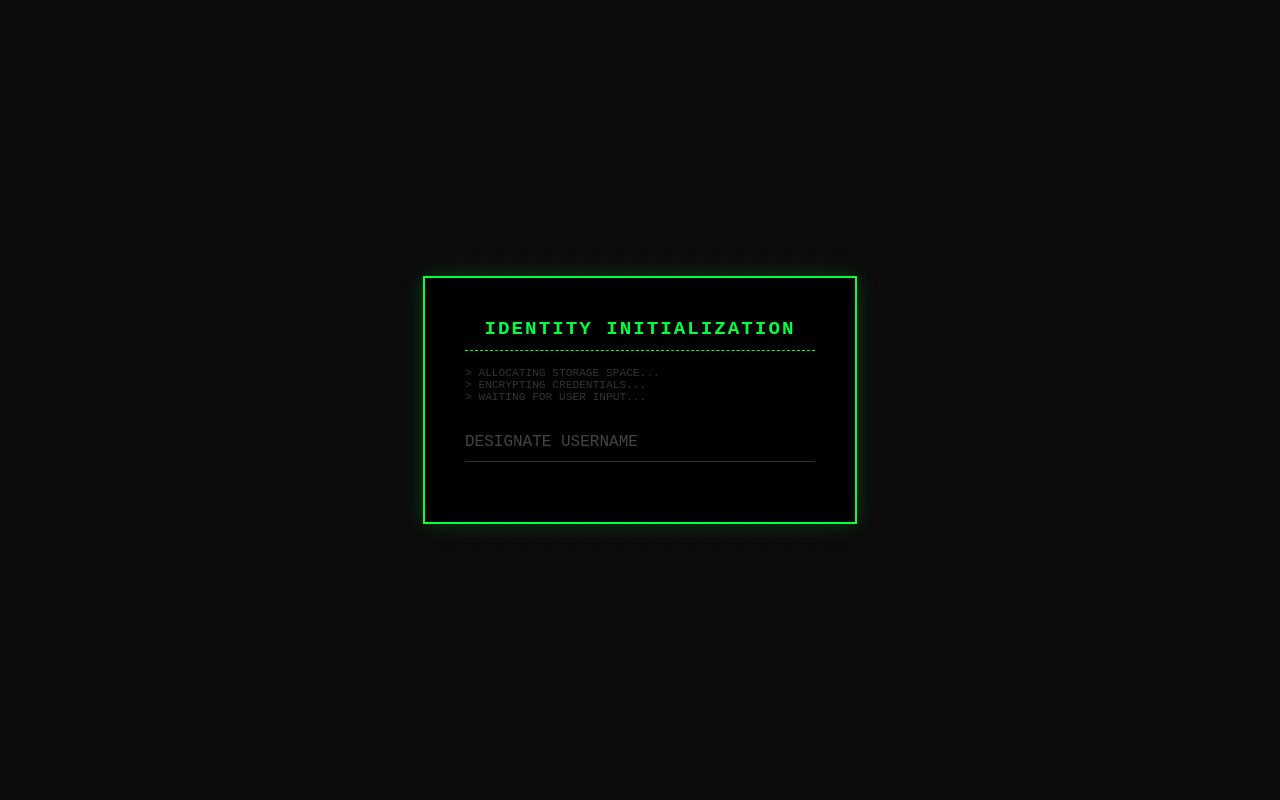
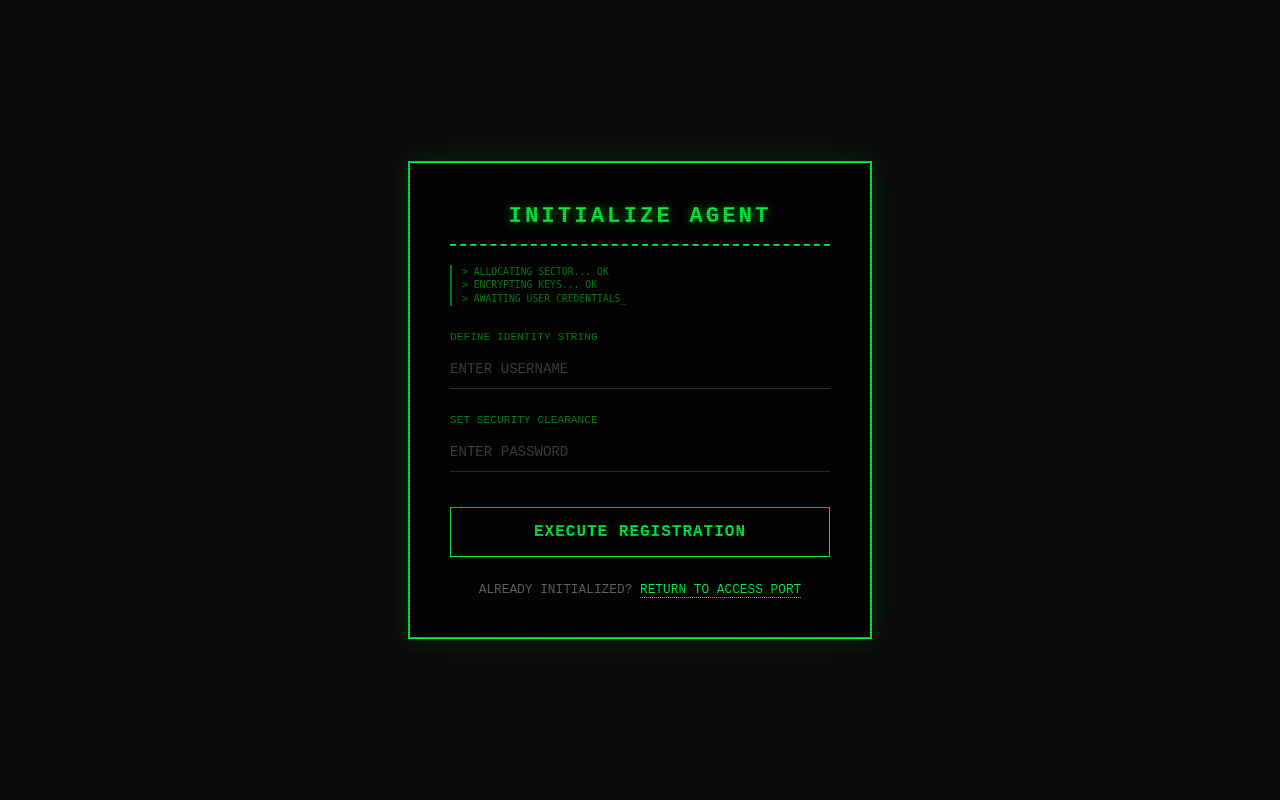
Before and after one commit to Muhsin-603/FTP, a Flask app: page /register in a window 1280 px wide. Run offline with Flask 3, Linux system fonts and the light colour scheme.

Commit message:
register.html included

```diff
--- a/templates/register.html
+++ b/templates/register.html
@@ -3,13 +3,15 @@
 <head>
     <meta charset="UTF-8">
     <meta name="viewport" content="width=device-width, initial-scale=1.0">
-    <title>SYSTEM // NEW USER ENTRY</title>
+    <title>SYSTEM // NEW AGENT</title>
     <style>
         :root {
             --bg-color: #0a0a0a;
             --terminal-green: #00ff41;
+            --terminal-dim: #008f11;
             --error-red: #ff3333;
             --dim-gray: #333;
+            --glass-black: rgba(0, 0, 0, 0.95);
         }
 
         body {
@@ -24,17 +26,17 @@
             overflow: hidden;
         }
 
-        /* The CRT Screen Effect */
+        /* CRT Scanline Overlay */
         body::before {
             content: " ";
             display: block;
-            position: absolute;
+            position: fixed;
             top: 0;
             left: 0;
             bottom: 0;
             right: 0;
             background: linear-gradient(rgba(18, 16, 16, 0) 50%, rgba(0, 0, 0, 0.25) 50%), linear-gradient(90deg, rgba(255, 0, 0, 0.06), rgba(0, 255, 0, 0.02), rgba(0, 0, 255, 0.06));
-            z-index: 2;
+            z-index: 999;
             background-size: 100% 2px, 3px 100%;
             pointer-events: none;
         }
@@ -42,26 +44,46 @@
         .register-container {
             border: 2px solid var(--terminal-green);
             padding: 40px;
-            width: 350px;
-            box-shadow: 0 0 20px rgba(0, 255, 65, 0.2);
+            width: 380px;
+            background: var(--glass-black);
+            box-shadow: 0 0 25px rgba(0, 255, 65, 0.15);
             position: relative;
-            z-index: 3;
-            background: rgba(0, 0, 0, 0.9);
+            z-index: 1;
         }
 
         h2 {
             text-align: center;
-            border-bottom: 1px dashed var(--terminal-green);
-            padding-bottom: 10px;
+            border-bottom: 2px dashed var(--terminal-green);
+            padding-bottom: 15px;
             margin-top: 0;
             text-transform: uppercase;
-            letter-spacing: 2px;
-            font-size: 1.2em;
+            letter-spacing: 3px;
+            font-size: 1.4em;
+            text-shadow: 0 0 10px var(--terminal-dim);
+        }
+
+        .system-log {
+            font-size: 0.75em;
+            color: var(--terminal-dim);
+            margin-bottom: 25px;
+            font-family: monospace;
+            line-height: 1.4;
+            border-left: 2px solid var(--terminal-dim);
+            padding-left: 10px;
         }
 
         .input-group {
-            margin-bottom: 20px;
+            margin-bottom: 25px;
             position: relative;
+        }
+
+        /* Input Label Styling */
+        label {
+            display: block;
+            font-size: 0.7em;
+            margin-bottom: 5px;
+            color: var(--terminal-dim);
+            text-transform: uppercase;
         }
 
         input {
@@ -70,103 +92,113 @@
             border: none;
             border-bottom: 1px solid var(--dim-gray);
             color: var(--terminal-green);
-            font-family: inherit;
-            font-size: 16px;
+            font-family: 'Courier New', monospace;
+            font-size: 1.1em;
             padding: 10px 0;
             outline: none;
-            transition: border-color 0.3s;
+            transition: all 0.3s;
+            box-sizing: border-box; /* Fixes padding issues */
         }
 
         input:focus {
             border-bottom: 1px solid var(--terminal-green);
+            box-shadow: 0 5px 10px -10px var(--terminal-green);
         }
 
         input::placeholder {
             color: #444;
+            font-size: 0.8em;
             text-transform: uppercase;
         }
 
         button {
             width: 100%;
-            padding: 12px;
+            padding: 15px;
             background: transparent;
             border: 1px solid var(--terminal-green);
             color: var(--terminal-green);
             font-family: inherit;
             font-weight: bold;
+            font-size: 1em;
             text-transform: uppercase;
             cursor: pointer;
             transition: all 0.3s ease;
             margin-top: 10px;
+            letter-spacing: 1px;
         }
 
         button:hover {
             background: var(--terminal-green);
-            color: var(--bg-color);
-            box-shadow: 0 0 15px var(--terminal-green);
+            color: #000;
+            box-shadow: 0 0 20px var(--terminal-green);
         }
 
         .error-message {
+            border: 1px solid var(--error-red);
             color: var(--error-red);
-            font-size: 0.9em;
+            padding: 10px;
+            margin-bottom: 20px;
+            font-size: 0.85em;
             text-align: center;
-            margin-bottom: 15px;
-            border: 1px solid var(--error-red);
-            padding: 5px;
+            background: rgba(255, 51, 51, 0.1);
         }
 
-        .links {
-            margin-top: 20px;
+        .login-link {
+            display: block;
             text-align: center;
+            margin-top: 25px;
             font-size: 0.8em;
+            color: #666;
         }
 
         a {
-            color: #666;
+            color: var(--terminal-green);
             text-decoration: none;
-            transition: color 0.3s;
+            border-bottom: 1px dotted var(--terminal-green);
+            transition: all 0.3s;
         }
 
         a:hover {
-            color: var(--terminal-green);
-        }
-
-        /* Boot-up Animation */
-        @keyframes bootText {
-            0% { opacity: 0; }
-            100% { opacity: 1; }
-        }
-
-        .system-msg {
-            font-size: 0.7em;
-            color: var(--dim-gray);
-            margin-bottom: 20px;
-            text-align: left;
-            animation: bootText 2s ease-in;
+            background: var(--terminal-green);
+            color: #000;
         }
     </style>
 </head>
 <body>
 
     <div class="register-container">
-        <h2>Identity Initialization</h2>
+        <h2>Initialize Agent</h2>
 
         {% if error %}
             <div class="error-message">
-                [FAILURE]: {{ error }}
+                [CRITICAL FAILURE]: {{ error }}
             </div>
         {% endif %}
 
-        <div class="system-msg">
-            > ALLOCATING STORAGE SPACE...<br>
-            > ENCRYPTING CREDENTIALS...<br>
-            > WAITING FOR USER INPUT...
+        <div class="system-log">
+            > ALLOCATING SECTOR... OK<br>
+            > ENCRYPTING KEYS... OK<br>
+            > AWAITING USER CREDENTIALS_
         </div>
 
         <form method="POST">
             <div class="input-group">
-                <input name="username" type="text" placeholder="Designate Username" required autocomplete="off">
+                <label>Define Identity String</label>
+                <input name="username" type="text" placeholder="Enter Username" required autocomplete="off">
             </div>
 
             <div class="input-group">
-                <input name="password" type="password" placeholder="Set
+                <label>Set Security Clearance</label>
+                <input name="password" type="password" placeholder="Enter Password" required>
+            </div>
+
+            <button type="submit">Execute Registration</button>
+        </form>
+
+        <div class="login-link">
+            ALREADY INITIALIZED? <a href="/">RETURN TO ACCESS PORT</a>
+        </div>
+    </div>
+
+</body>
+</html>
```
